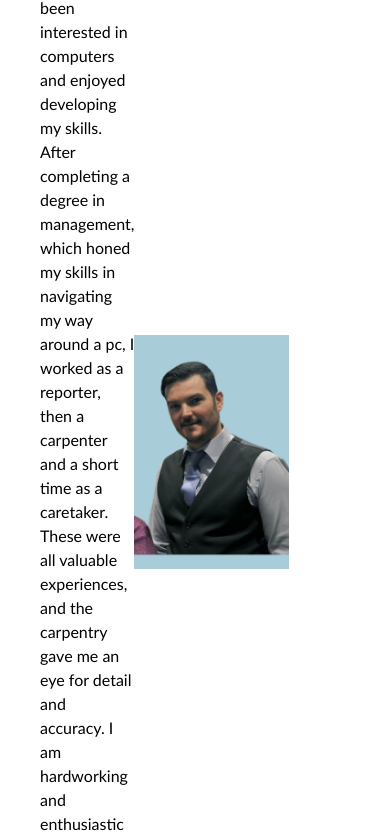
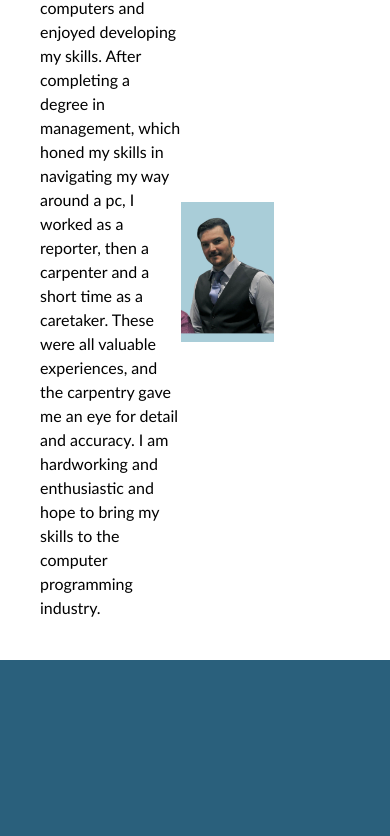
Before and after one commit to odders17/Professional-Portfolio, a plain HTML site: page index.html in a window 390 px wide. Shown: the part 316-1152 px from the top of the page. After the commit the page ends 976 px from the top, so only its background shows below. Drawn offline with nearby package versions, Linux system fonts and the light colour scheme.

Commit message:
adjusted the responsiveness

```diff
--- a/assets/css/style.css
+++ b/assets/css/style.css
@@ -48,10 +48,10 @@ main {
 }
 
 .aboutMe {
-    width: 50%;
+    width: 40%;
 }
 
 .me {
-    width: 50%;
+    width: 30%;
     object-fit: scale-down;
 }
--- a/index.html
+++ b/index.html
@@ -37,7 +37,7 @@
 
             <img class="me" src="assets/images/MeInTie3.JPG">
 
-        <section class="flex flex-col p-5">
+        <section class="flex flex-col p-5 mb-10">
             <ul>
             <button><strong></strong> <a href="https://github.com/odders17"><img class="me" src="assets/images/600px-Octicons-mark-github.svg.png"></a></button>
             <button><strong></strong> <a href="https://linkedin.com/in/paul-aston17"><img class="me" src="assets/images/220px-Linkedin.svg.png"></a></button>
```
